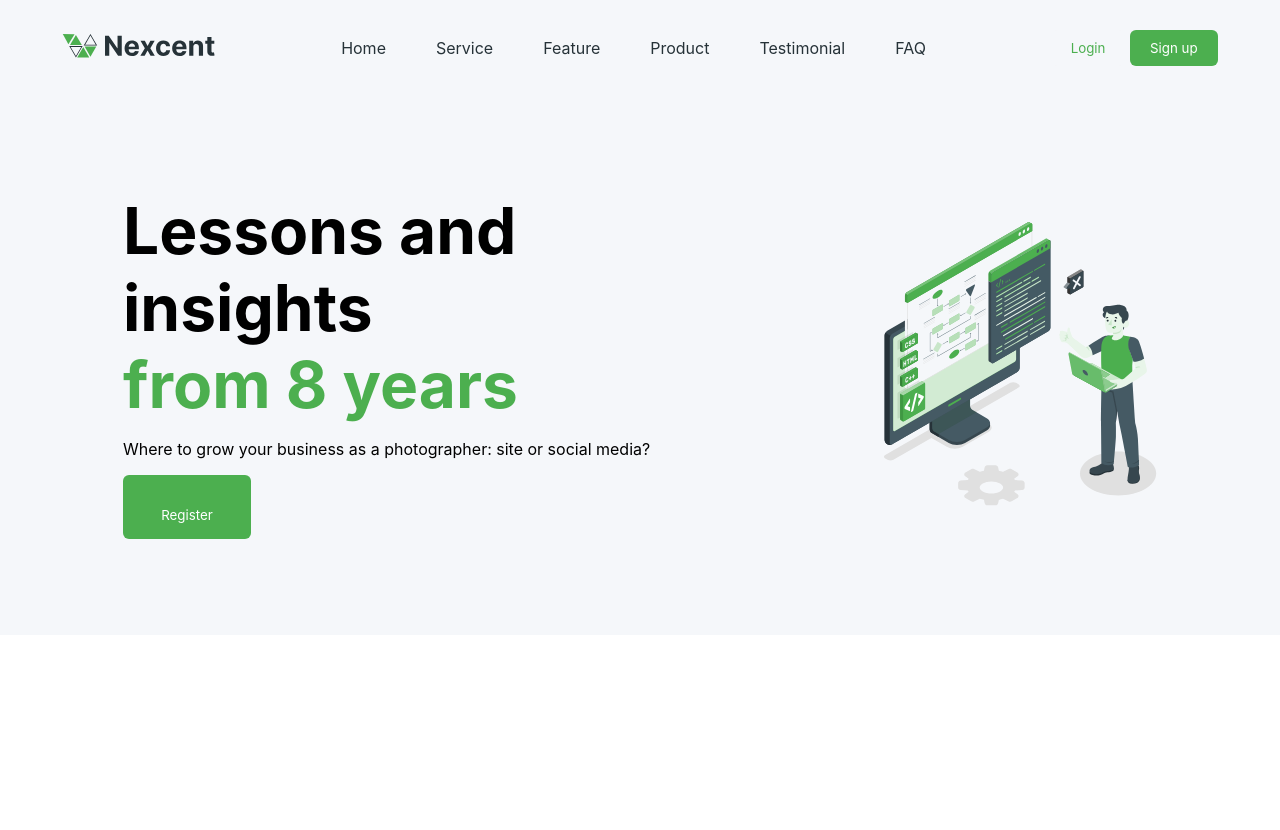
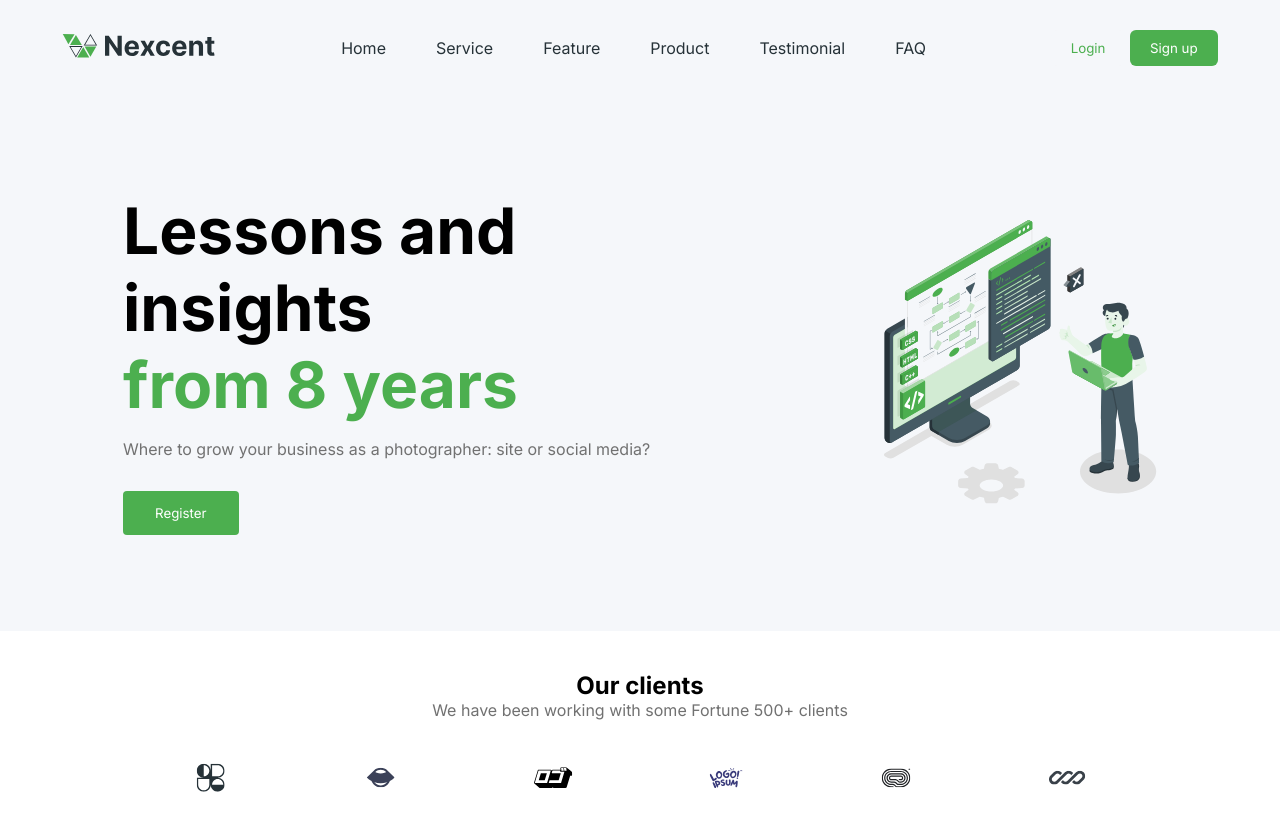
Before and after one commit to Felpx08/replicando-o-nextcent, a plain HTML site: page nexcent/index.html in a window 1280 px wide. Before the commit the page ends 800 px from the top, so only its background shows below. Drawn offline with Linux system fonts and the light colour scheme.

Commit message:
Progresso no projeto Nextcent

```diff
--- a/nexcent/index.html
+++ b/nexcent/index.html
@@ -5,6 +5,7 @@
     <meta name="viewport" content="width=device-width, initial-scale=1.0">
     <title>NexCent</title>
     <link rel="stylesheet" href="./src/styles/styles.css">
+    <link href="https://fonts.googleapis.com/css2?family=Inter:ital,opsz,wght@0,14..32,100..900;1,14..32,100..900&display=swap" rel="stylesheet" />
 </head>
 <body>
     <!-- HEADER -->
@@ -27,6 +28,9 @@
             <button class="btn-sign-up"><a href="">Sign up</a></button>
         </div>
      </header>
+         <!-- FIM HEADER -->
+
+           <!-- inicio main -->
 
      <main>
         <div class="content-hero">
@@ -38,5 +42,33 @@
             <img src="./src/assets/images/Illustration.svg" alt="Desenho illustrativo de uma pessoa usando o computador">
         </div>
      </main>
+      <!-- fim main -->
+
+       <!-- OUR CLIENTS -->
+        <section class="our-clients">
+            <div class="content-our-clients">
+                <h2>Our clients</h2>
+                <p>We have been working with some Fortune 500+ clients</p>
+            </div>
+            <div class="container-logo-cliente">
+                <img src="./src/assets/images/Logo.svg" alt="logo empresa 01"
+                loading="lazy">
+                <img src="./src/assets/images/Logo2.svg" alt="logo emrpesa 02"
+                loading="lazy">
+                <img src="./src/assets/images/Logo3.svg" alt="logo empresa 03"
+                loading="lazy">
+
+                <img src="./src/assets/images/Logo4.svg" alt="logo empresa 04"
+                loading="lazy">
+
+                <img src="./src/assets/images/Logo5.svg" alt="logo empresa 05"
+                loading="lazy">
+
+                <img src="./src/assets/images/Logo6.svg" alt="logo empresa 06"
+                loading="lazy">
+
+            </div>
+
+        </section>
 </body>
 </html>
--- a/nexcent/src/styles/global.css
+++ b/nexcent/src/styles/global.css
@@ -45,7 +45,7 @@
 --font-family: "inter";
 --font-headline-1-size: 64px;
 --font-headline-2-size: 36px;
---font-headline-2-size: 600;
+--font-headline-2-weight: 600;
 --font-headline-4-size: 20px;
 --font-body2-weight-regular: 400;
 --font-body3-size: 14px;
@@ -54,3 +54,26 @@
 
 
 }
+
+p {
+  color: var(--color-neutral-Grey)
+}
+
+
+.btn-primary{
+  padding: 14px 32px;
+  background-color: var(--color-primary);
+  border-radius: 4px;
+  align-self: flex-start;
+  margin-top: 16px;
+}
+
+.btn-primary a {
+  color: var(--color-neutral-White)
+}
+
+.h2{
+  color: var(--color-neutral-D_Grey);
+  font-size: var(--font-headline-2-size);
+  font-weight: var(--font-headline-2-weight);
+}
--- a/nexcent/src/styles/styles.css
+++ b/nexcent/src/styles/styles.css
@@ -90,20 +90,29 @@ main {
     display: block;
 }
 
-.content-hero .btn-primary {
-    width: 128px;
-    height: 52px;
-    padding: 32px 14px;
-    border-radius: 6px;
-    cursor: pointer;
+/* ---- FIM MAIN ---- */
+
+/* ---- inicio our clients ---- */
+.our-clients {
+    display: flex;
+    flex-direction: column;
+    gap: 16px;
+    text-align: center;
+    margin: 40px 0px;
 }
 
-.content-hero .btn-primary {
-    background-color: var(--color-primary);
+.content-our-clients{
+    font-display: flex;
+    flex-direction: column;
+    gap: 8px;
 }
 
-.content-hero .btn-primary a{
-    color: var(--color-neutral-White);
+.container-logo-cliente {
+    display: flex;
+    gap: 136px;
+    padding: 25px 0px;
+    justify-content: center;
 }
 
-/* ---- FIM MAIN ---- */
+
+/* ---- fim-our-clients ---- */
```
